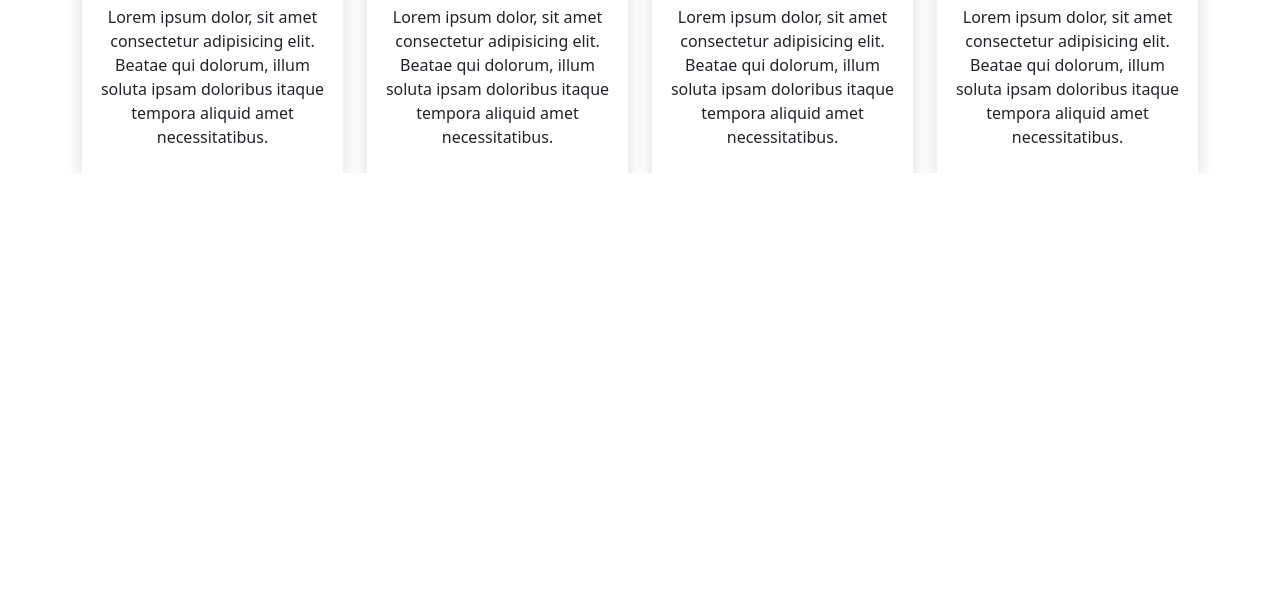
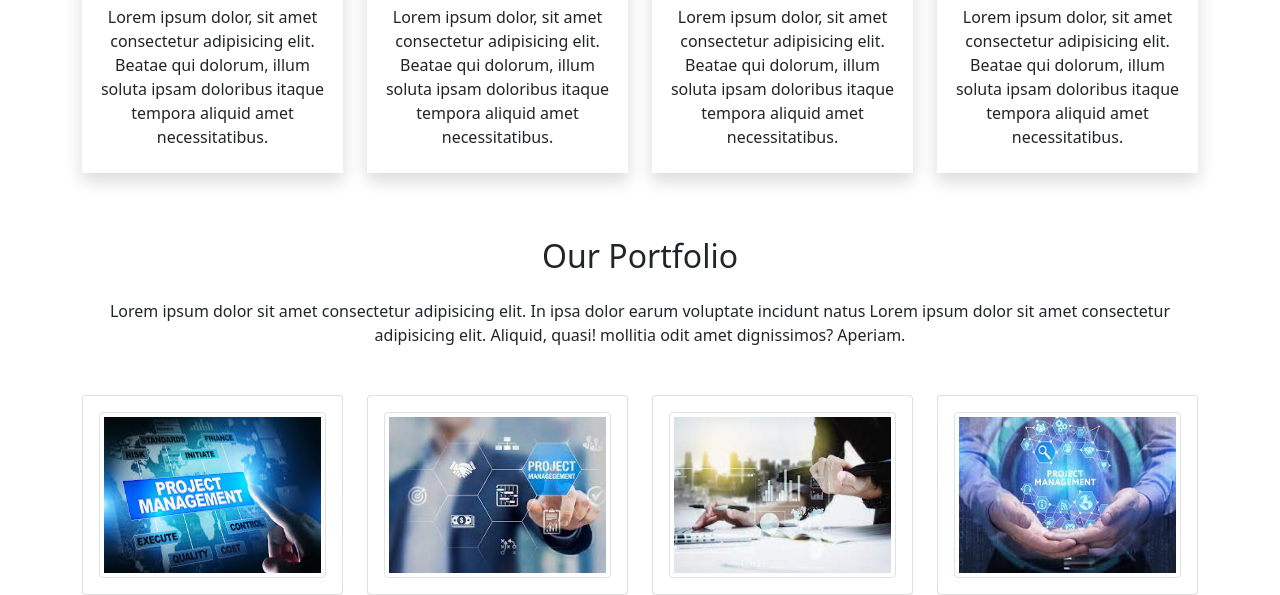
Before and after one commit to chetnagambhir/Bootstrap-Template-With-HTML-CSS-Project, a plain HTML site: page index.html in a window 1280 px wide. Shown: the part 769-1364 px from the top of the page. Before the commit the page ends 942 px from the top, so only its background shows below. Drawn offline with nearby package versions, Linux system fonts and the light colour scheme.

Commit message:
Row-4 is completed

```diff
--- a/index.html
+++ b/index.html
@@ -141,6 +141,60 @@
          </section>
         <!--Row-3 end here-->
 
+        <!--Row-4 start here-->
+        <section id="Row-4">
+          <div class="container">
+            <div class="portfolio-section">
+              <div class="row mt-5">
+                <div class="col-md-12">
+                  <h2 class="text-center pb p-3">Our Portfolio</h2>
+                  <p class="text-center mb-5">Lorem ipsum dolor sit amet consectetur adipisicing elit. In ipsa dolor earum voluptate incidunt natus Lorem ipsum dolor sit amet consectetur adipisicing elit. Aliquid, quasi! mollitia odit amet dignissimos? Aperiam.</p>
+                </div>
+              </div>
+              <div class="row">
+                <div class="col-md-3">
+                  <div class="portfolio-item">
+                    <div class="card">
+                      <div class="card-body">
+                        <img style="width: 100%; height: 166px;"class= " img-thumbnail img fluid"src="images/img 1.jpg" alt="">
+                      </div>
+                    </div>
+                  </div>
+                </div>
+                <div class="col-md-3">
+                  <div class="portfolio-item">
+                    <div class="card">
+                      <div class="card-body">
+                        <img style="width: 100%; height: 166px;"class= " img-thumbnail img-fluid"src="images/img 2.jpg" alt="">
+                      </div>
+                    </div>
+                  </div>
+                </div>
+                <div class="col-md-3">
+                  <div class="portfolio-item">
+                    <div class="card">
+                      <div class="card-body">
+                        <img style="width: 100%; height: 166px;"class= " img-thumbnail img-fluid"src="images/img 3.jpg" alt="">
+                      </div>
+                    </div>
+                  </div>
+                </div>
+                <div class="col-md-3">
+                  <div class="portfolio-item">
+                    <div class="card">
+                      <div class="card-body">
+                        <img style="width: 100%; height: 166px;"class= " img-thumbnail img-fluid"src="images/img 4.jpg" alt="">
+                      </div>
+                    </div>
+                  </div>
+                </div>
+              </div>
+            </div>
+          </div>
+        </section>
+
+        <!--Row-4 end here-->
+
 
     <script src="https://cdn.jsdelivr.net/npm/bootstrap@5.0.2/dist/js/bootstrap.bundle.min.js" integrity="sha384-MrcW6ZMFYlzcLA8Nl+NtUVF0sA7MsXsP1UyJoMp4YLEuNSfAP+JcXn/tWtIaxVXM" crossorigin="anonymous">
 
```
Also changed, not shown: images/img 1.jpg (added), images/img 2.jpg (added), images/img 3.jpg (added), images/img 4.jpg (added).
